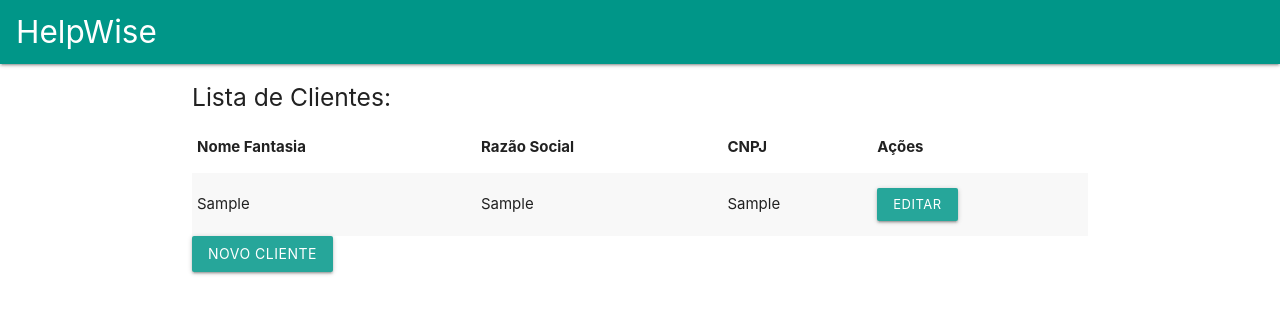
After one commit to JulianoAlexGomes/helpwise, a Django app: page /clientes/ in a window 1280 px wide. The commit adds this page. Shown: the top 314 px of the page. Run offline with Django 3.2, Linux system fonts and the light colour scheme; tables that the repository leaves empty hold one stand-in row (values such as "Sample post").

Commit message:
include_clientes_viwes

```diff
--- a/tiqt/apps/core/forms.py
+++ b/tiqt/apps/core/forms.py
@@ -9,3 +9,8 @@ class TicketForm(forms.ModelForm):
         widgets = {
             'cliente': ModelSelect2Widget(model=Cliente, search_fields=['fantasia__icontains', 'razao_social__icontains']),
         }
+
+class ClienteForm(forms.ModelForm):
+    class Meta:
+        model = Cliente
+        fields = ['fantasia', 'razao_social', 'cnpj', 'endereco', 'telefone', 'email']
--- /dev/null
+++ b/tiqt/apps/core/templates/core/cliente_list.html
@@ -0,0 +1,30 @@
+{% extends 'base.html' %}
+{% load material_form %}
+{% load static %}
+
+{% block content %}
+<h5>Lista de Clientes:</h5>
+<table class="striped">
+    <thead>
+        <tr>
+            <th>Nome Fantasia</th>
+            <th>Razão Social</th>
+            <th>CNPJ</th>
+            <th>Ações</th>
+        </tr>
+    </thead>
+    <tbody>
+        {% for cliente in clientes %}
+        <tr>
+            <td>{{ cliente.fantasia }}</td>
+            <td>{{ cliente.razao_social }}</td>
+            <td>{{ cliente.cnpj }}</td>
+            <td>
+                <a href="{% url 'cliente_update' cliente.pk %}" class="btn-small">Editar</a>
+            </td>
+        </tr>
+        {% endfor %}
+    </tbody>
+</table>
+<a href="{% url 'cliente_create' %}" class="btn">Novo Cliente</a>
+{% endblock content %}
--- a/tiqt/apps/core/views.py
+++ b/tiqt/apps/core/views.py
@@ -1,10 +1,11 @@
 from django.views import View
-from django.views.generic import TemplateView, DetailView
+from django.views.generic import TemplateView, DetailView, ListView
 from django.views.generic.edit import CreateView, UpdateView
 from django.contrib.auth.mixins import LoginRequiredMixin
 from django.forms import modelform_factory
 from django.shortcuts import reverse
 from django.http import HttpResponseRedirect
+from django.urls import reverse_lazy
 
 from django_tables2 import SingleTableMixin
 
@@ -12,7 +13,8 @@ from tiqt.apps.core.models import Ticket
 from tiqt.apps.core.models import Comentario
 from tiqt.apps.core.tables import TicketTable
 
-from .forms import TicketForm
+from .forms import TicketForm, ClienteForm
+from .models import Cliente
 
 
 class HomeView(LoginRequiredMixin, TemplateView):
@@ -104,3 +106,20 @@ class CommentView(LoginRequiredMixin, View):
         comment.save()
         return HttpResponseRedirect(
             reverse("ticket_detail", kwargs={"pk": ticket_pk}))
+
+class ClienteListView(ListView):
+    model = Cliente
+    template_name = 'core/cliente_list.html'
+    context_object_name = 'clientes'
+
+class ClienteCreateView(CreateView):
+    model = Cliente
+    form_class = ClienteForm
+    template_name = 'core/cliente_form.html'
+    success_url = reverse_lazy('cliente_list')
+
+class ClienteUpdateView(UpdateView):
+    model = Cliente
+    form_class = ClienteForm
+    template_name = 'core/cliente_form.html'
+    success_url = reverse_lazy('cliente_list')
--- a/tiqt/templates/base.html
+++ b/tiqt/templates/base.html
@@ -54,6 +54,8 @@
 	    </div>
 	  </li>
 	  <li><a href="{% url 'home' %}"><i class="material-icons center">dashboard</i><span class="show-on-small">Início</span></a></li>
+    <li><a href="{% url 'cliente_list' %}"><i class="material-icons center">people</i><span class="show-on-small">Clientes</span></a></li>
+    <li><a href="{% url 'cliente_create' %}"><i class="material-icons center">person_add</i><span class="show-on-small">Novo Cliente</span></a></li>
 	  <li><a href="{% url 'my_tickets' %}"><i class="material-icons center">assignment</i><span class="show-on-small">Meus Tickets</span></a></li>
 	  <li><a href="{% url 'open_tickets' %}"><i class="material-icons center">inbox</i><span class="show-on-small">Tickets Abertos</span></a></li>
 	  <li><a href="{% url 'closed_tickets' %}"><i class="material-icons center">assignment_turned_in</i><span class="show-on-small">Tickets Fechados</span></a></li>
--- a/tiqt/urls.py
+++ b/tiqt/urls.py
@@ -14,6 +14,9 @@ urlpatterns = [
     path('ticket/<int:pk>/accept', views.TicketAcceptView.as_view(), name='ticket_accept'),
     path('ticket/<int:pk>/close', views.CloseTicketView.as_view(), name='ticket_close'),
     path('ticket/<int:ticket_pk>/comment', views.CommentView.as_view(), name='ticket_comment'),
+    path('clientes/', views.ClienteListView.as_view(), name='cliente_list'),
+    path('cliente/novo/', views.ClienteCreateView.as_view(), name='cliente_create'),
+    path('cliente/<int:pk>/editar/', views.ClienteUpdateView.as_view(), name='cliente_update'),
     path('accounts/login/', auth_views.LoginView.as_view(redirect_authenticated_user=True),name='login'),
     path('accounts/logout', auth_views.LogoutView.as_view(), name='logout'),
     path('admin/', admin.site.urls),
```
Also changed, not shown: tiqt/apps/core/templates/core/cliente_form.html (added, +11 -0 lines).
